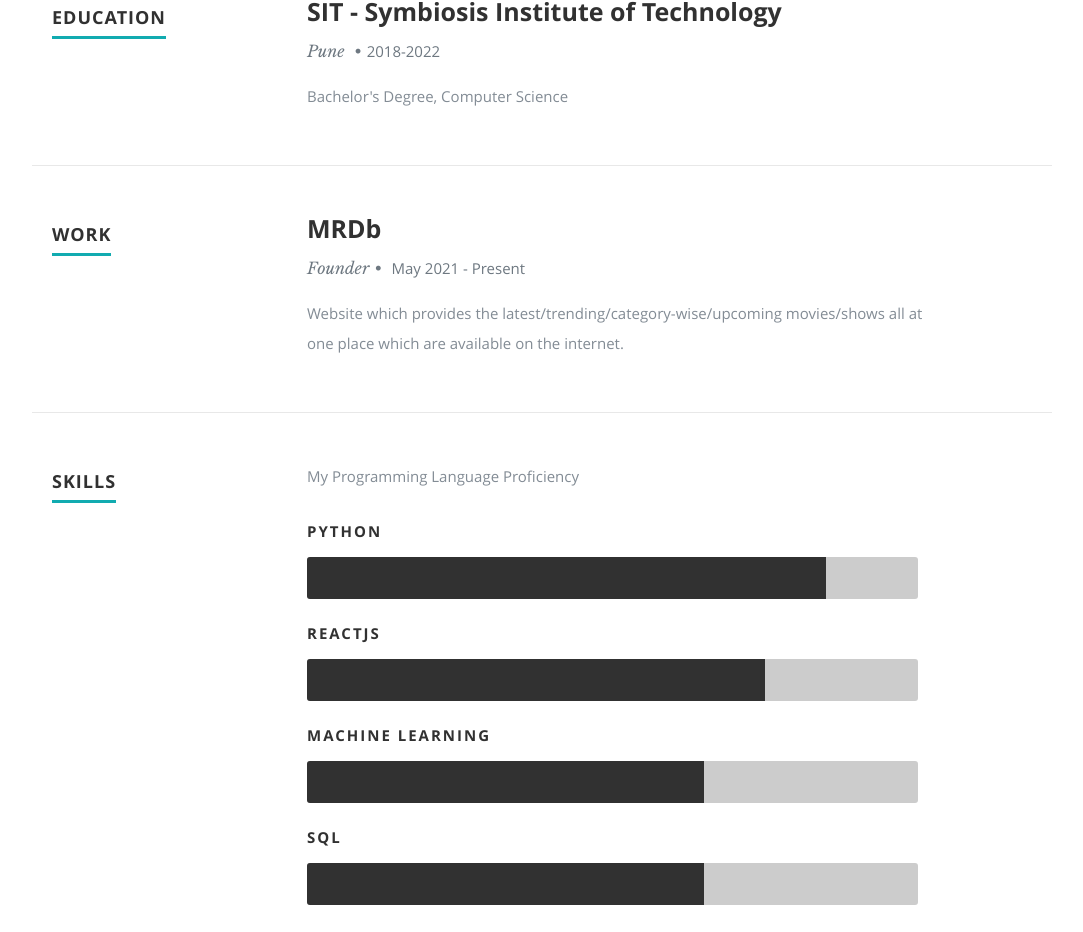
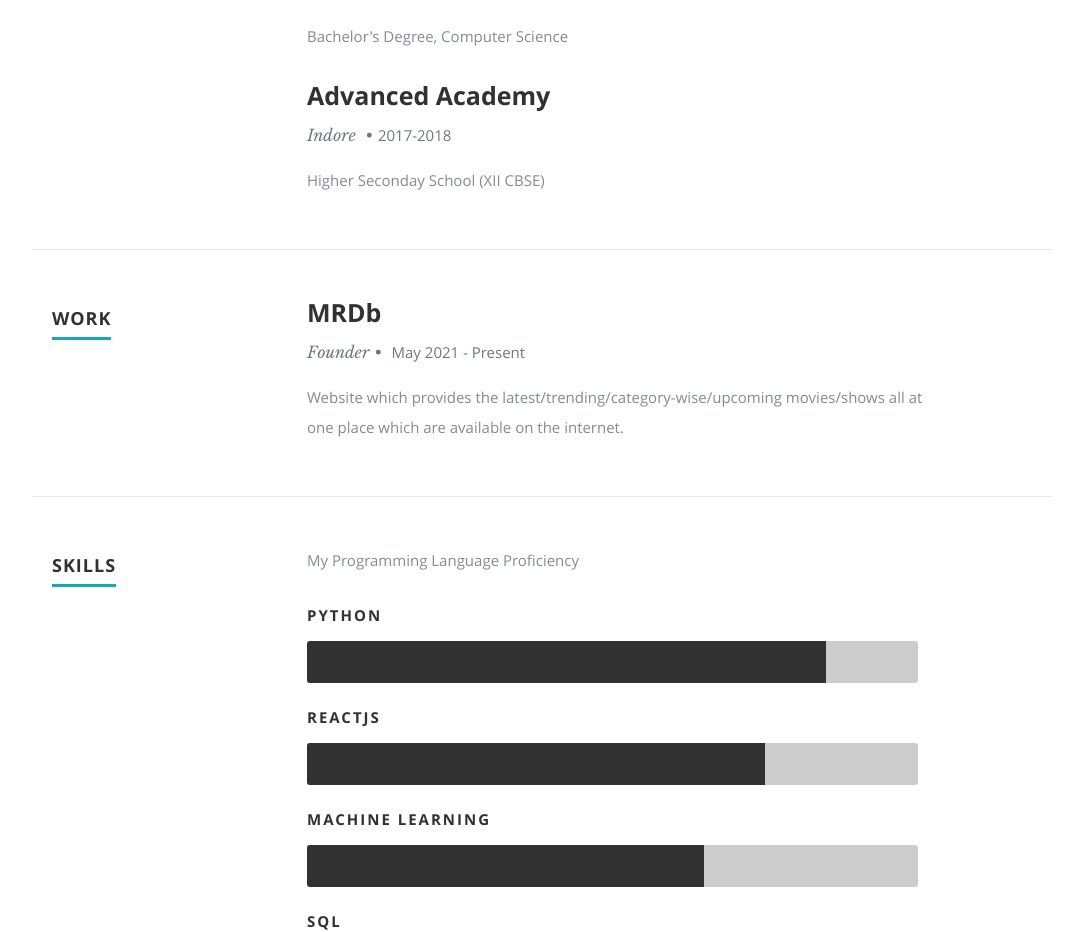
Before and after one commit to aryanxp/about, a React (Create React App) app: page / in a window 1280 px wide. Shown: the part 1619-2551 px from the top of the page, without its empty margins (98-1181 px from the left). Built offline with nearby package versions, Linux system fonts and the light colour scheme.

Commit message:
added quotes and updated bio

```diff
--- a/public/resumeData.json
+++ b/public/resumeData.json
@@ -4,7 +4,7 @@
     "occupation": "Developer",
     "description": "I like to code/develop/create/innovate",
     "image": "profilepic.jpg",
-    "bio": "Hi there! I am Aryan! You might also know me as PAPA React. I've been coding for over 10 years now. As a Full Stack developer I've worked both with startups and large corporations to help build & scale their companies. Along the journey I realised my passion existed in helping others excel and pursue their dreams as upcoming developers. With this passion, I have now trained thousand's of developers across the globe. Through live coaching sessions on Youtube, I have accumulated several MILLION views demonstrating how to apply developer skills in a range of cool builds and challenges. I deliver REAL VALUE by teaching REAL WORLD projects to help students enter the world of web development. You’ll get hands-on experience and learn the skills that are required to succeed in the real-world in this community.",
+    "bio": "Hi there! I am Aryan! I made my first program (a shutdown virus) in 7th standard and since then I have been in love with coding. I started learning to hack into devices (after watching Mr.Robot :) and since then I have hacked into the main computer of my school ( NO CAP ) and hacked into database of my college too.(I am not a certified hacker though but they don't have proof too so :) Then I got interested in creating native projects using React & React-Native (like MRDb:fav & ongoing,COVID tracker,Chathouse v2,etc.) Now I'm learning about Blockchain and soon going to make huge project on it. I code for fun (it's kinda boring now) and a purpose(not revealed yet).",
     "contactmessage": "You can contact me using this form:",
     "email": "aryanp@pm.me",
     "phone": "+91 9770888595",
@@ -57,6 +57,12 @@
         "degree": "Pune",
         "graduated": "2018-2022",
         "description": "Bachelor's Degree, Computer Science"
+      },
+      {
+        "school": "Advanced Academy",
+        "degree": "Indore",
+        "graduated": "2017-2018",
+        "description": "Higher Seconday School (XII CBSE)"
       }
     ],
     "work": [
@@ -85,8 +91,8 @@
         "level": "65%"
       },
       {
-        "name": "JavaScript",
-        "level": "60%"
+        "name": "Ethical Hacking",
+        "level": "70%"
       },
       {
         "name": "Git",
@@ -135,12 +141,20 @@
   "quotes": {
     "quotes": [
       {
-        "text": "Sonny is absolutely excellent, his depth of knowledge & his mentorship really meant a lot to us... I would definitely recommend",
-        "user": "Jorge Fouto"
+        "text": "If we refuse to budge and fall in line, if we stood our ground for long enough, just maybe… The world can’t help but change around us.",
+        "user": "Elliot (Mr.Robot)"
       },
       {
-        "text": "Learning with Sonny has been AWESOME, he makes learning React so easy and approachable, you'll finally feel like you know what's going on!",
-        "user": "Adam Curtis"
+        "text": "I did it for me. I liked it. I was good at it. And, I was really…I was alive.",
+        "user": "Walter (BB)"
+      },
+      {
+        "text": "The great thing about fact-based decisions is that they overrule the hierarchy.",
+        "user": "Jeff Bezos"
+      },
+      {
+        "text": "The biggest risk is not taking any risk",
+        "user": "Mark Zuckerberg"
       }
     ]
   }
--- a/src/Components/Footer.js
+++ b/src/Components/Footer.js
@@ -22,7 +22,7 @@ const Footer = ({ data }) => {
           <ul className="copyright">
             <li>
               Made by{" "}
-              <a title="PAPA" href="http://www.papareact.com/">
+              <a title="Aryan Pitliya" href="https://github.io/aryanxp/">
                 aryanXP
               </a>
             </li>
```
